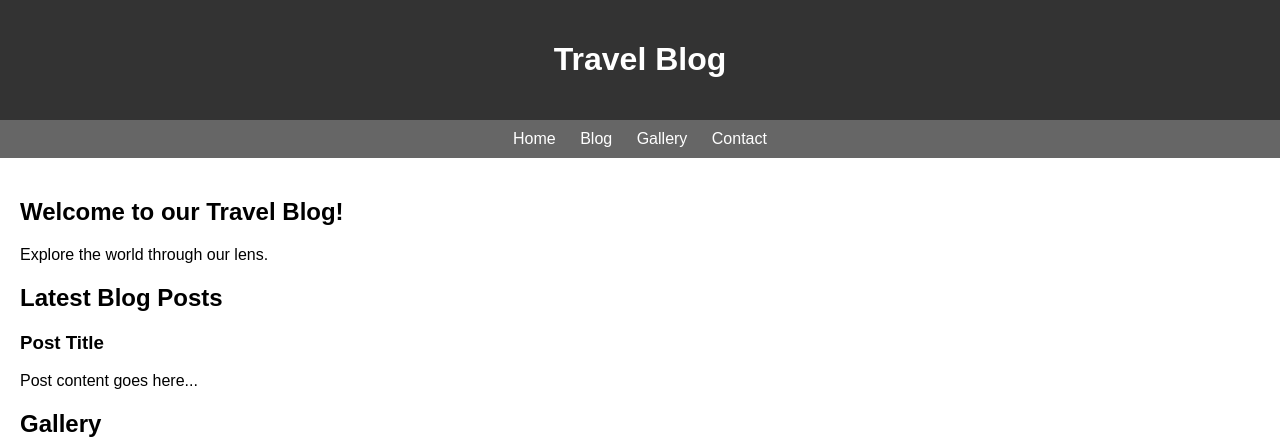
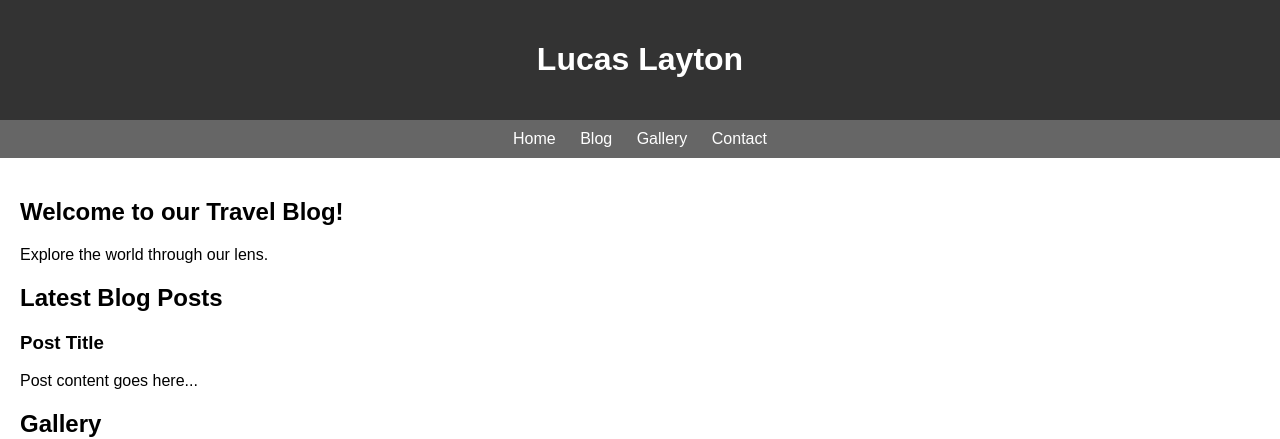
Before and after one commit to tubs12/tubs12.github.io, a plain HTML site: page index.html in a window 1280 px wide. Shown: the top 439 px of the page. Drawn offline with Linux system fonts and the light colour scheme.

Commit message:
Update index.html

```diff
--- a/index.html
+++ b/index.html
@@ -45,7 +45,7 @@
 </head>
 <body>
     <header>
-        <h1>Travel Blog</h1>
+        <h1>Lucas Layton</h1>
     </header>
     <nav>
         <a href="#home">Home</a>
```
